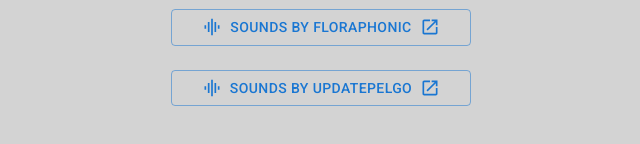
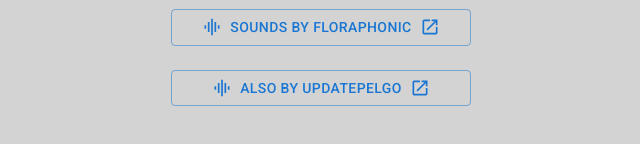
Before and after one commit to david0178418/all-or-nothing, a React (Vite) app: page / in a window 1280 px wide. Both pictures are taken after a click on the button "ABOUT". Shown: the part 266-410 px from the top of the page, without its empty margins (319-959 px from the left). Built offline with nearby package versions, Linux system fonts and the light colour scheme; no server answers.

Commit message:
Adjust attribution wording

```diff
--- a/src/components/screens/about-screen.tsx
+++ b/src/components/screens/about-screen.tsx
@@ -57,7 +57,7 @@
 						target="_blank"
 						href="https://pixabay.com/sound-effects/success-221935/"
 					>
-						Sounds by updatepelgo
+						Also by updatepelgo
 					</Button>
 				</Box>
 				<Box paddingTop={5}>
```
